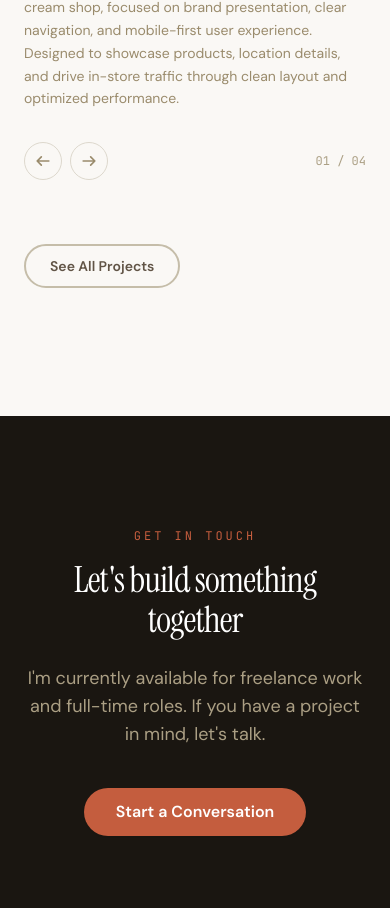
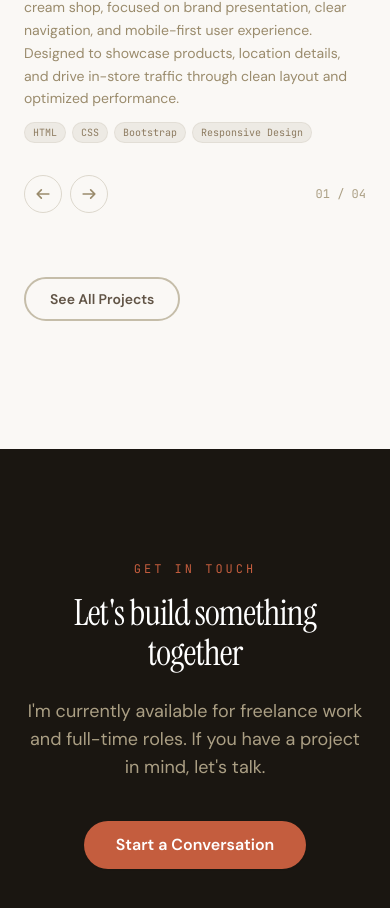
Before and after one commit to Welsa316/Personal-Portfolio, a Vue app: page / in a window 390 px wide. Shown: the part 2898-3806 px from the top of the page. Built offline with nearby package versions, Linux system fonts and the light colour scheme.

Commit message:
Add skill tags to featured projects carousel
Show technology tags (e.g. HTML, CSS, Vue.js) as pill badges when a project
is active in the carousel. Desktop shows tags in the bottom info row; mobile
shows them below the project description.

https://claude.ai/code/session_01DcDNa99A765jdSa9QgvUzX

```diff
--- a/src/views/HomeView.vue
+++ b/src/views/HomeView.vue
@@ -272,6 +272,15 @@ onMounted(() => {
                   <span class="text-[10px] uppercase tracking-[0.15em] text-accent font-bold mt-1 block">
                     {{ categoryLabels[project.category] }}
                   </span>
+                  <div v-if="activeProject === i" class="flex flex-wrap gap-1.5 mt-2">
+                    <span
+                      v-for="tag in project.tags"
+                      :key="tag"
+                      class="text-[10px] font-mono px-2 py-0.5 rounded-full bg-ink-100 text-ink-600 border border-ink-200/60"
+                    >
+                      {{ tag }}
+                    </span>
+                  </div>
                 </div>
                 <svg class="w-5 h-5 text-ink-400 flex-shrink-0 mt-1" fill="none" stroke="currentColor" stroke-width="1.5" viewBox="0 0 24 24">
                   <path stroke-linecap="round" stroke-linejoin="round" d="M7 17L17 7M17 7H7M17 7v10" />
@@ -315,6 +324,15 @@ onMounted(() => {
               <p class="mt-2 text-sm text-ink-500 leading-relaxed">
                 {{ featured[activeProject].description }}
               </p>
+              <div class="flex flex-wrap gap-1.5 mt-3">
+                <span
+                  v-for="tag in featured[activeProject].tags"
+                  :key="tag"
+                  class="text-[10px] font-mono px-2 py-0.5 rounded-full bg-ink-100 text-ink-600 border border-ink-200/60"
+                >
+                  {{ tag }}
+                </span>
+              </div>
             </div>
           </div>
 
```
